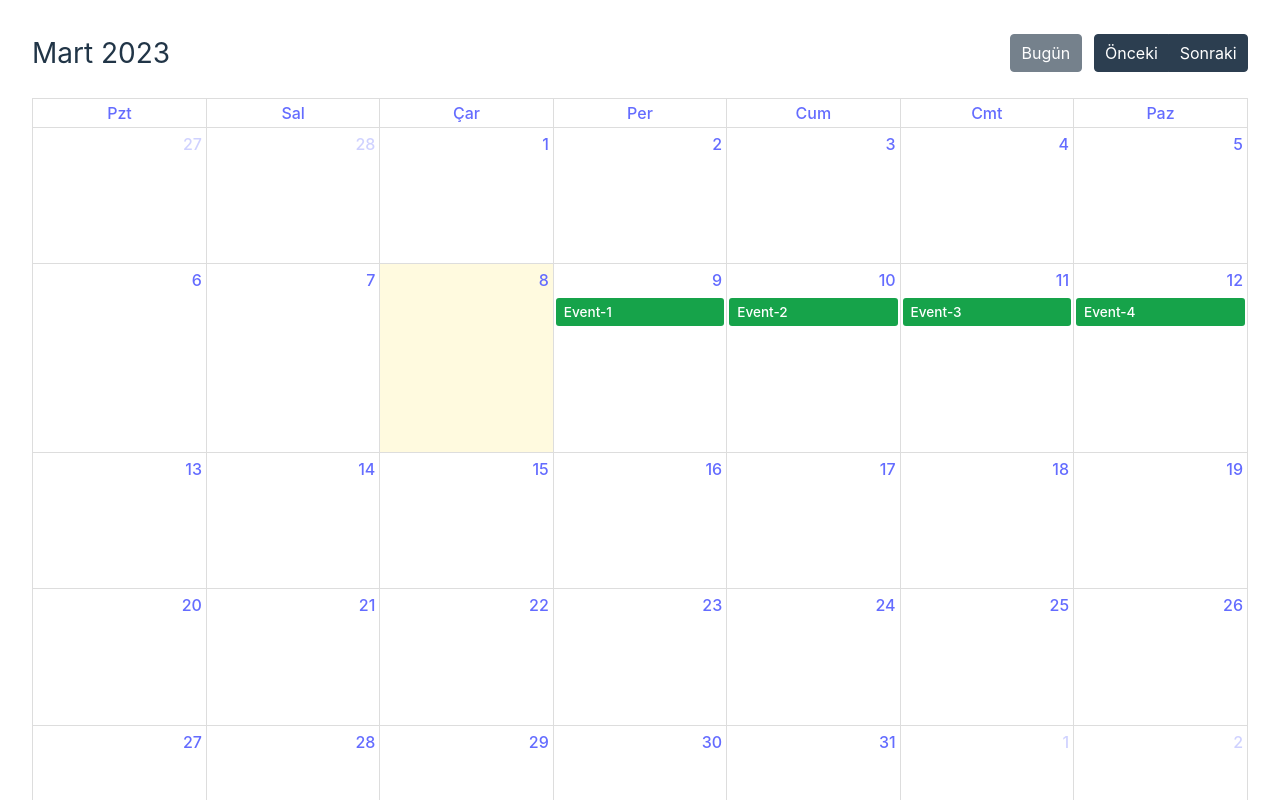
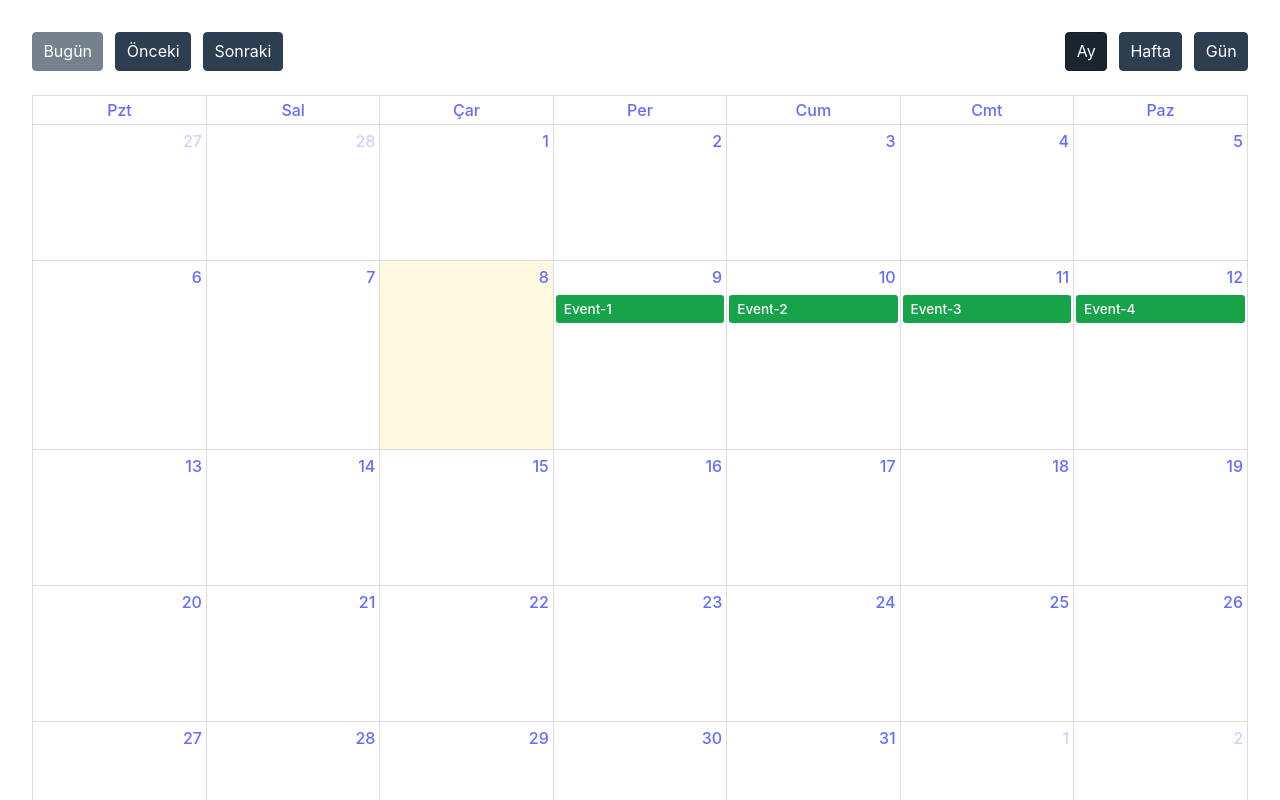
Before and after one commit to UlftKcy/react-fullcalendar, a React (Vite) app: page / in a window 1280 px wide. Shown: the top 800 px of the page. Built offline with nearby package versions, Linux system fonts and the light colour scheme.

Commit message:
update calendar events

```diff
--- a/src/components/Calendar.tsx
+++ b/src/components/Calendar.tsx
@@ -15,7 +15,7 @@ import ModalUpdateEvent from "./updateEvent/ModalUpdateEvent";
 const Calendar = () => {
   const calendarRef = useRef<any>();
   const { isShowing, onToggle } = useModal();
-  const [modeModal,setModeModal]=  useState("CreateModal");
+  const [modeModal, setModeModal] = useState("CreateModal");
   const dispatch = useDispatch();
   const events = useAppSelector((state) => state.eventReducer.events);
 
@@ -40,26 +40,30 @@ const Calendar = () => {
       <FullCalendar
         ref={calendarRef}
         plugins={[dayGridPlugin, timeGridPlugin, interactionPlugin]}
-        selectable={true}
-        editable={true}
-        locales={allLocales}
-        locale={"tr"}
-        initialEvents={events}
-        eventContent={renderEventContent}
-        eventClassNames={"bg-green-600 border-0 pl-2 py-1 my-7"}
         buttonText={{
           prev: "Önceki",
           next: "Sonraki",
           today: "Bugün",
         }}
+        headerToolbar={{
+          start: "today prev next",
+          end: "dayGridMonth dayGridWeek dayGridDay",
+        }}
+        eventClassNames={"bg-green-600 border-0 pl-2 py-1 my-7"}
+        locales={allLocales}
+        locale={"tr"}
+        selectable={true}
+        editable={true}
+        events={events}
+        eventContent={renderEventContent}
         eventClick={handleEventClick}
         select={handleDateSelect}
         dateClick={(e: DateClickArg) => {
           /* console.log(e); */
         }}
       />
-      {(isShowing && modeModal === "CreateModal") && <ModalCreateEvent onToggle={onToggle} calendarRef={calendarRef} />}
-      {(isShowing && modeModal === "UpdateModal") && <ModalUpdateEvent onToggle={onToggle} calendarRef={calendarRef} />}
+      {(isShowing && modeModal === "CreateModal") && <ModalCreateEvent onToggle={onToggle}/>}
+      {(isShowing && modeModal === "UpdateModal") && <ModalUpdateEvent onToggle={onToggle}/>}
     </div>
   );
 };
--- a/src/components/createEvent/ModalCreateEvent.tsx
+++ b/src/components/createEvent/ModalCreateEvent.tsx
@@ -7,7 +7,7 @@ import TextInput from "../Input/TextInput";
 import Modal from "../Modal";
 import { v4 as uuid } from 'uuid';
 
-const ModalCreateEvent = ({ onToggle, calendarRef }: { onToggle: any, calendarRef: any }) => {
+const ModalCreateEvent = ({ onToggle }: { onToggle: any}) => {
   const selectedDay = useAppSelector((state) => state.eventReducer.selectDay);
   const [title, setTitle] = useState<string>("");
   const [startDate, setStartDate] = useState<string>("");
@@ -23,11 +23,6 @@ const ModalCreateEvent = ({ onToggle, calendarRef }: { onToggle: any, calendarRe
   const handleSubmit = (e: any) => {
     e.preventDefault();
     let newEvent = { id: uuid(), title: title, start: startDate, end: endDate };
-    let calendarApi = calendarRef.current.calendar
-    if (title) {
-      // will render immediately. will call handleEventAdd
-      calendarApi.addEvent(newEvent, true) // temporary=true, will get overwritten when reducer gives new events
-    }
     dispatch(addEvents(newEvent));
     onToggle();
   };
--- a/src/components/updateEvent/ModalUpdateEvent.tsx
+++ b/src/components/updateEvent/ModalUpdateEvent.tsx
@@ -6,13 +6,7 @@ import Modal from "../Modal";
 import { useAppSelector } from "../../hooks/redux-helper";
 import { updateEvents } from "../../features/events/eventSlice";
 
-const ModalUpdateEvent = ({
-  onToggle,
-  calendarRef,
-}: {
-  onToggle: any;
-  calendarRef: any;
-}) => {
+const ModalUpdateEvent = ({ onToggle }: { onToggle: any }) => {
   const currentEvent = useAppSelector((state) => state.eventReducer.selectEvent);
   const [title, setTitle] = useState<string>("");
   const [startDate, setStartDate] = useState<string>("");
@@ -35,13 +29,6 @@ const ModalUpdateEvent = ({
       start: startDate,
       end: endDate,
     };
-
-    let calendarApi = calendarRef.current.calendar;
-    let calendarEvents = calendarApi.getEvents();
-    let currentCalendarEvent = calendarEvents.find((event: any) => event.id === updateEvent.id)
-
-    currentCalendarEvent.setTitle(title);
-
     dispatch(updateEvents(updateEvent))
     onToggle();
   };
```
